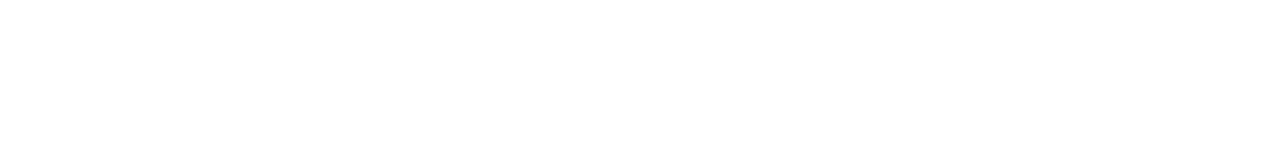
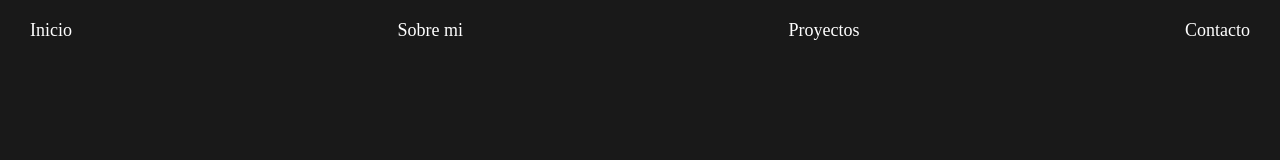
Before and after one commit to SoyRandy708/Portafolio, a plain HTML site: page src/index.html in a window 1280 px wide. Drawn offline with Linux system fonts and the light colour scheme.

Commit message:
Header en HTML y CSS en proceso

```diff
--- /dev/null
+++ b/src/css/index.css
@@ -0,0 +1,36 @@
+:root {
+    --color1: #191919;
+    --color2: #ffffff;
+    --color3: #f9f9f9;
+}
+html {
+    font-size: 62.5%;
+}
+* {
+    box-sizing: border-box;
+    font-size: 1.8rem;
+}
+body {
+    background-color: var(--color1);
+    margin: 0;
+    padding: 0;
+}
+
+/* HEADER */
+header {
+    width: 100%;
+    margin: 0 auto;
+    color: var(--color2);
+}
+header nav ul {
+    display: flex;
+    justify-content: space-between;
+    padding: 20px;
+    margin: 0;
+    list-style: none;
+}
+header nav ul li a {
+    padding: 10px;
+    text-decoration: none;
+    color: var(--color2);
+}
--- a/src/index.html
+++ b/src/index.html
@@ -5,8 +5,18 @@
     <meta http-equiv="X-UA-Compatible" content="IE=edge">
     <meta name="viewport" content="width=device-width, initial-scale=1.0">
     <title>Randy Ochoa</title>
+    <link rel="stylesheet" href="css/index.css">
 </head>
 <body>
-
+    <header>
+        <nav>
+            <ul>
+                <li><a href="#">Inicio</a></li>
+                <li><a href="#">Sobre mi</a></li>
+                <li><a href="#">Proyectos</a></li>
+                <li><a href="#">Contacto</a></li>
+            </ul>
+        </nav>
+    </header>
 </body>
 </html>
```
